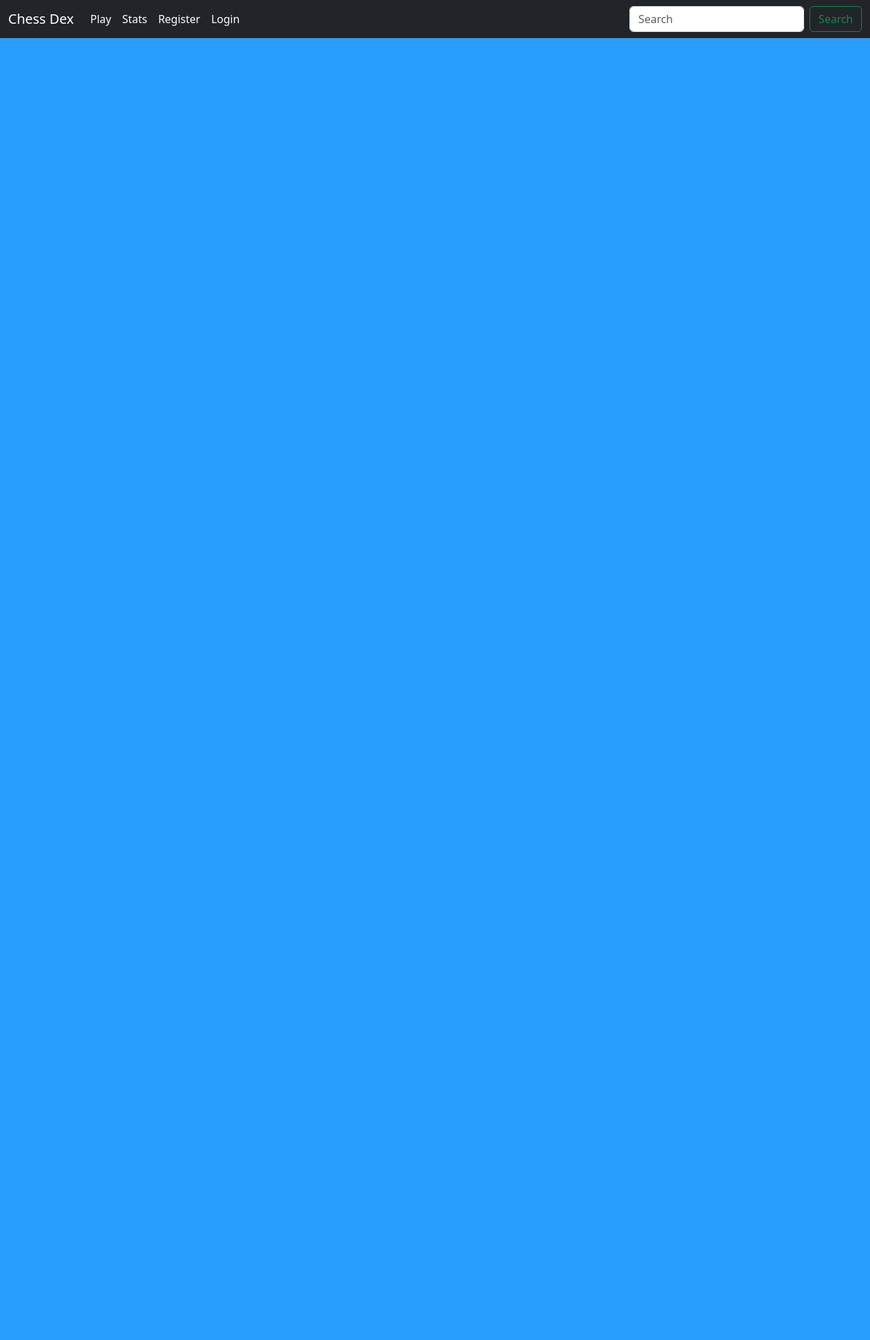
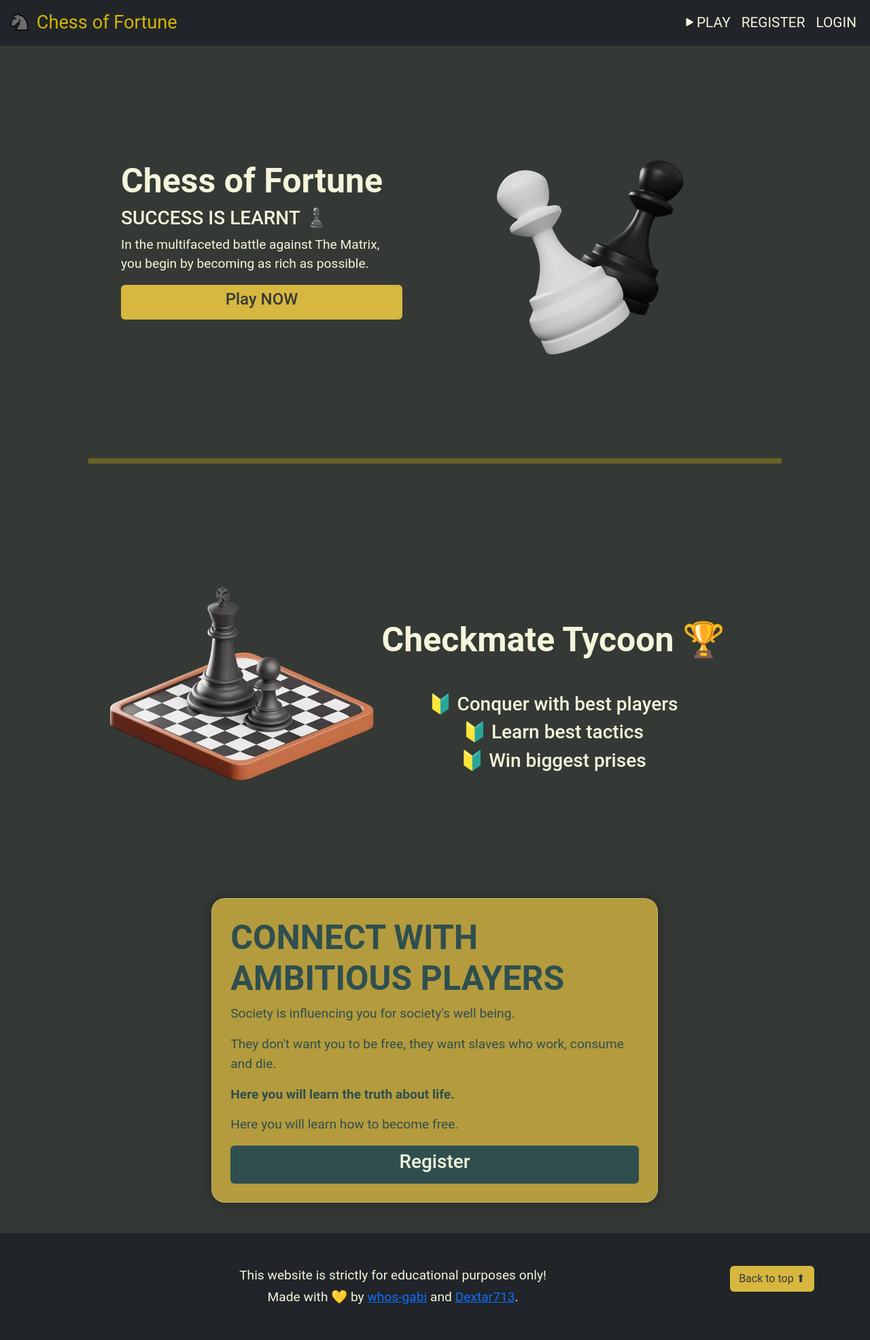
Before and after one commit to Dextar713/ChessApp, a Flask app: page / in a window 1280 px wide. Shown: the whole page at 68% size. Before the commit the page ends 56 px from the top, so only its background shows below. Run offline with Flask 3, Linux system fonts and the light colour scheme.

Commit message:
Update game mode layout and design

```diff
--- a/config.py
+++ b/config.py
@@ -1,9 +1,11 @@
 import os
+from dotenv import load_dotenv
+load_dotenv()
 
 SECRET_KEY = os.urandom(32)
 
 basedir = os.path.abspath(os.path.dirname(__file__))
 DEBUG = True
 
-SQLALCHEMY_DATABASE_URI = 'mysql+mysqlconnector://root:abcd7777@localhost:3306/giraffe'
+SQLALCHEMY_DATABASE_URI = os.getenv('DATABASE_URI')
 SQLALCHEMY_TRACK_MODIFICATIONS = False
--- a/models/__init__.py
+++ b/models/__init__.py
@@ -1,10 +1,11 @@
 import sqlalchemy
 from sqlalchemy import create_engine
 from sqlalchemy.orm import sessionmaker
+from config import SQLALCHEMY_DATABASE_URI
 
 
 class MyDB:
-    DB_URI = "mysql+mysqlconnector://root:abcd7777@localhost:3306/giraffe"
+    DB_URI = SQLALCHEMY_DATABASE_URI
 
     def __init__(self):
         self.Base = sqlalchemy.orm.declarative_base()
--- a/static/styles/nav.css
+++ b/static/styles/nav.css
@@ -1,15 +1,16 @@
 #mynav li a {
-    color: white;
-    font-size: 16px;
+    color: var(--cream-white);
+    font-size: 1.4rem;
 }
-
-body {
-    background-color: #279EFF;
+.navbar-brand{
+    color: var(--light-gold);
+    opacity: 0.8;
+    font-size: 1.7rem;
 }
 
 .game_modes {
     display: flex;
-    background-color: #279EFF;
+    /* background-color: #279EFF; */
     flex-wrap: wrap;
     padding: 10px;
     justify-content: center;
@@ -17,8 +18,7 @@ body {
 }
 
 #game_choice {
-    margin-top: 100px;
-    background-color: #279EFF;
+    height: 70vh;
 }
 
 #game_choice h1 {
@@ -52,11 +52,11 @@ td.field {
 }
 */
 td.white {
-    background-color: white;
+    background-color: var(--light-gold);
 }
 
 td.black {
-    background-color: burlywood;
+    background-color: var(--chestnut-brown);
 }
 
 #game {
@@ -137,6 +137,9 @@ td.black {
     font-size: 3vh;
     color: white;
 }
+#log{
+    height: 70vh;
+}
 
 #flash {
     margin-top: 70px;
@@ -159,3 +162,7 @@ td.black {
     color: white;
     font-size: 7vh;
 }
+
+#mynav {
+    margin-bottom: 5rem;
+}
--- /dev/null
+++ b/static/styles/style.css
@@ -0,0 +1,108 @@
+:root {
+  --gold: #d4af37; /* Classic gold */
+  --gold-rgb: #d7b640c9; /* Light, bright gold */
+  --rich-gold: #a67c00; /* Richer, deeper gold */
+  --metallic-gold: #d7b740; /* Shiny, metallic gold */
+  --light-gold: #ffd700; /* Light, bright gold */
+  --dark-slate: #2f4f4f; /* Dark slate for contrast and depth */
+  --cream-white: #f5f5dc; /* Creamy white for light backgrounds */
+  --chestnut-brown: #954535; /* Brown reminiscent of a chess board */
+  --onyx-black: #353935; /* Onyx black for text or accents */
+}
+
+body {
+  background-color: var(--onyx-black);
+  color: var(--cream-white);
+  font-family: "Roboto", sans-serif;
+  font-size: 1.2rem;
+  line-height: 1.5;
+  margin: 0;
+  padding: 0;
+}
+
+h1 {
+  font-weight: bolder;
+  font-size: 50px;
+}
+
+.header {
+  background-color: var(--gold);
+  color: var(--dark-slate);
+}
+
+.footer {
+  background-color: var(--rich-gold);
+  color: var(--cream-white);
+}
+
+.chessboard {
+  border-color: var(--chestnut-brown);
+}
+
+.square.light {
+  background-color: var(--light-gold);
+}
+
+.square.dark {
+  background-color: var(--chestnut-brown);
+}
+
+.button {
+  background-color: var(--metallic-gold);
+  color: var(--onyx-black);
+}
+.button-dark {
+  background-color: var(--dark-slate);
+  color: var(--cream-white);
+}
+.button-dark:hover {
+  background-color: var(--metallic-gold);
+  color: var(--onyx-black);
+}
+
+.button:hover {
+  background-color: var(--dark-slate);
+  color: var(--cream-white);
+}
+
+hr {
+  border: none;
+  height: 8px;
+  background: var(--light-gold);
+  /* margin-bottom: 50px; */
+}
+.glow-gold{
+    .shadowfilter {
+        -webkit-filter: drop-shadow(12px 12px 7px rgba(255, 247, 0, 0.5));
+         filter: drop-shadow(12px 12px 7px rgba(255, 247, 0, 0.5));
+    }
+}
+.card {
+  margin: 1.8rem;
+  padding: 1.7rem;
+  border: 1px solid rgba(255, 255, 255, 0.25);
+  border-radius: 20px;
+  background-color: var(--gold-rgb);
+  box-shadow: 0 0 15px 3px rgba(0, 0, 0, 0.25);
+
+  backdrop-filter: blur(15px);
+
+  color: var(--dark-slate);
+}
+.mode_btn{
+    text-decoration: none;
+}
+.nav-link{
+    /* make upper case  */
+    text-transform: uppercase;
+    color: var(--cream-white) !important;
+    font-size: 1.3rem !important;
+}
+.nav-link:hover{
+    color: var(--gold) !important;
+}
+footer{
+    width: 100%;
+    color: var(--cream-white);
+    text-align: center;
+}
--- /dev/null
+++ b/templates/footer.html
@@ -0,0 +1,11 @@
+{% block footer %}
+<footer class="bg-dark py-5">
+    <div class="container">
+      <p class="float-end mb-1">
+        <a class="btn button" href="#">Back to top ⬆</a>
+      </p>
+      <p class="mb-1">This website is strictly for educational purposes only!</p>
+      <p class="mb-0">Made with 💛  by <a href="https://github.com/whos-gabi/">whos-gabi</a> and <a href="https://github.com/Dextar713/">Dextar713</a>.</p>
+    </div>
+  </footer>
+{% endblock %}
--- a/templates/header.html
+++ b/templates/header.html
@@ -2,18 +2,21 @@
 <section id="mynav">
   <nav class="navbar navbar-expand-md navbar-dark fixed-top bg-dark">
     <div class="container-fluid">
-    <a class="navbar-brand" href="{{url_for('home')}}">Chess Dex</a>
-    <button class="navbar-toggler collapsed" type="button" data-bs-toggle="collapse" data-bs-target="#navbarCollapse" aria-controls="navbarCollapse" aria-expanded="false" aria-label="Toggle navigation">
+      <a class="navbar-brand" href="{{url_for('home')}}">
+        <img src="static/img/Chess Pieces/WhiteKnight.png" height="35" alt="" class="mb-1">
+        Chess of Fortune</a>
+      <button class="navbar-toggler collapsed" type="button" data-bs-toggle="collapse" data-bs-target="#navbarCollapse"
+        aria-controls="navbarCollapse" aria-expanded="false" aria-label="Toggle navigation">
         <span class="navbar-toggler-icon"></span>
       </button>
-    <div class="navbar-collapse collapse" id="navbarCollapse" style="">
-      <ul class="navbar-nav me-auto mb-2 mb-md-0">
+      <div class="navbar-collapse collapse" id="navbarCollapse">
+        <ul class="navbar-nav ms-auto mb-2 mb-md-0">
           <li class="nav-item">
-          <a class="nav-link active" aria-current="page" href="{{url_for('chess_game_bp.play')}}">Play</a>
+            <a class="nav-link active" aria-current="page" href="{{url_for('chess_game_bp.play')}}"><i class="bi bi-play-fill"></i>Play</a>
           </li>
-        <li class="nav-item">
+          <!-- <li class="nav-item">
             <a class="nav-link" href="#">Stats</a>
-        </li>
+          </li> -->
           {% if not current_user.is_authenticated: %}
           <li class="nav-item">
             <a class="nav-link" href="{{url_for('users_bp.register')}}">Register</a>
@@ -23,17 +26,16 @@
           </li>
           {% else: %}
           <li class="nav-item">
-          <a class="nav-link" href="#">{{current_user.name}}</a>
+            <a class="nav-link" href="#">
+              <i class="bi bi-person-circle"></i>
+              {{current_user.name}}</a>
           </li>
           <li class="nav-item">
-          <a class="nav-link" href="{{url_for('users_bp.logout')}}">Logout</a>
+            <a class="nav-link" href="{{url_for('users_bp.logout')}}"><i class="bi bi-box-arrow-right"></i>Logout </a>
           </li>
           {% endif %}
         </ul>
-      <form class="d-flex" role="search">
-        <input class="form-control me-2" type="search" placeholder="Search" aria-label="Search">
-        <button class="btn btn-outline-success" type="submit">Search</button>
-      </form>
+
       </div>
     </div>
   </nav>
--- a/templates/index.html
+++ b/templates/index.html
@@ -1,21 +1,69 @@
 {% extends "layout.html" %}
 
 {% block head %}
-    {{ super() }}
+{{ super() }}
 {% endblock %}
 
 {% block navbar %}
-    {{ super() }}
+{{ super() }}
 {% endblock %}
 
 {% block flash %}
-    {{ super() }}
+{{ super() }}
 {% endblock %}
 
 {% block content %}
-<section id="log">
-    <div>
-        <h1>Dextar</h1>
+<div class="container mt-5">
+    <div class="row p-5">
+        <div class="d-flex align-items-center">
+            <div class="col-md-6 p-5 align-i" data-aos="fade-right" data-aos-duration="900">
+
+                <h1>Chess of Fortune</h1>
+                <h3>SUCCESS IS LEARNT ♟️</h3>
+                <p>In the multifaceted battle against The Matrix, you begin by becoming as rich as possible.</p>
+                <a class="btn button d-block" href="/play">
+                    <h4>Play NOW</h4>
+                </a>
+            </div>
+            <div class="col-md-6" data-aos="fade-left" data-aos-duration="1500">
+                <img src="static/img/chess-pawns.png" alt="">
+            </div>
+        </div>
     </div>
-</section>
+
+    <hr class="m-5">
+
+    <div class="row p-5 d-flex align-items-center m-n3">
+        <div class="col-md-4" data-aos="fade-right" data-aos-duration="1100">
+            <img src="static/img/mini-chess-game.png" class="glow-gold" alt="">
+        </div>
+        <div class="col-md-8 text-center" data-aos="fade-left" data-aos-duration="1300">
+            <h1 class="my-5">Checkmate Tycoon 🏆</h1>
+            <h3>🔰 Conquer with best players</h3>
+            <h3>🔰 Learn best tactics</h3>
+            <h3>🔰 Win biggest prises</h3>
+
+
+        </div>
+    </div>
+    <div class="row p-3 justify-content-center">
+        <div class="col-md-8">
+            <div class="card" data-aos="flip-up" data-aos-duration="900">
+                <!-- <img src="static/img/Chess Pieces/BlackQueen.png" class="card-img-top" alt="..."> -->
+                <h1>CONNECT WITH
+                    AMBITIOUS PLAYERS</h1>
+                <p>Society is influencing you for society's well being.</p>
+                <p>They don't want you to be free, they want slaves who work, consume and die.</p>
+                <p><b>Here you will learn the truth about life.</b></p>
+                <p>Here you will learn how to become free.</p>
+                <a class="btn button-dark d-block" href="/register">
+                    <h3>Register</h3>
+                </a>
+            </div>
+        </div>
+    </div>
+
+
+
+</div>
 {% endblock %}
--- a/templates/layout.html
+++ b/templates/layout.html
@@ -1,16 +1,23 @@
 <!DOCTYPE html>
 <html lang="en">
+
 <head>
   {% block head %}
   <meta charset="UTF-8">
-    <title>Chess Dex</title>
+  <title>Chess of Fortune ♟️</title>
   <link rel="stylesheet" href="https://cdn.jsdelivr.net/npm/bootstrap@5.3.1/dist/css/bootstrap.min.css">
   <link rel="stylesheet" href="static/styles/jquery-ui.css">
   <link rel="stylesheet" href="static/styles/jquery-ui.structure.css">
   <link rel="stylesheet" href="static/styles/jquery-ui.theme.css">
+  <link rel="stylesheet" href="static/styles/style.css">
   <link rel="stylesheet" href="static/styles/nav.css">
+  <!-- Bs5 Icons  -->
+  <link rel="stylesheet" href="https://cdn.jsdelivr.net/npm/bootstrap-icons@1.11.3/font/bootstrap-icons.min.css">
+  <!-- Animation Library  -->
+  <link rel="stylesheet" href="https://unpkg.com/aos@next/dist/aos.css" />
   {% endblock %}
 </head>
+
 <body>
   {% block navbar %}
   {% include "header.html" %}
@@ -23,12 +30,22 @@
   {% block content %}
 
   {% endblock %}
+
+  {% block footer %}
+  {% include "footer.html" %}
+  {% endblock %}
 </body>
 
 <script src="https://cdn.jsdelivr.net/npm/bootstrap@5.3.2/dist/js/bootstrap.bundle.min.js"></script>
 <script src="static/js/jquery.js"></script>
 <script src="static/js/jquery-ui.js"></script>
+<!-- Animation JS  -->
+<script src="https://unpkg.com/aos@next/dist/aos.js"></script>
+<script>
+  AOS.init();
+</script>
 {% block js %}
 
 {% endblock %}
+
 </html>
```
Also changed, not shown: requirements.txt (added, +20 -0 lines), templates/game_modes.html (+7 -3 lines), templates/login.html (+30 -4 lines), templates/register.html (+26 -1 lines), static/img/chess-pawns.png (added), static/img/mini-chess-game.png (added), 2 other files. Lines whose indentation alone changed are shown as unchanged.
